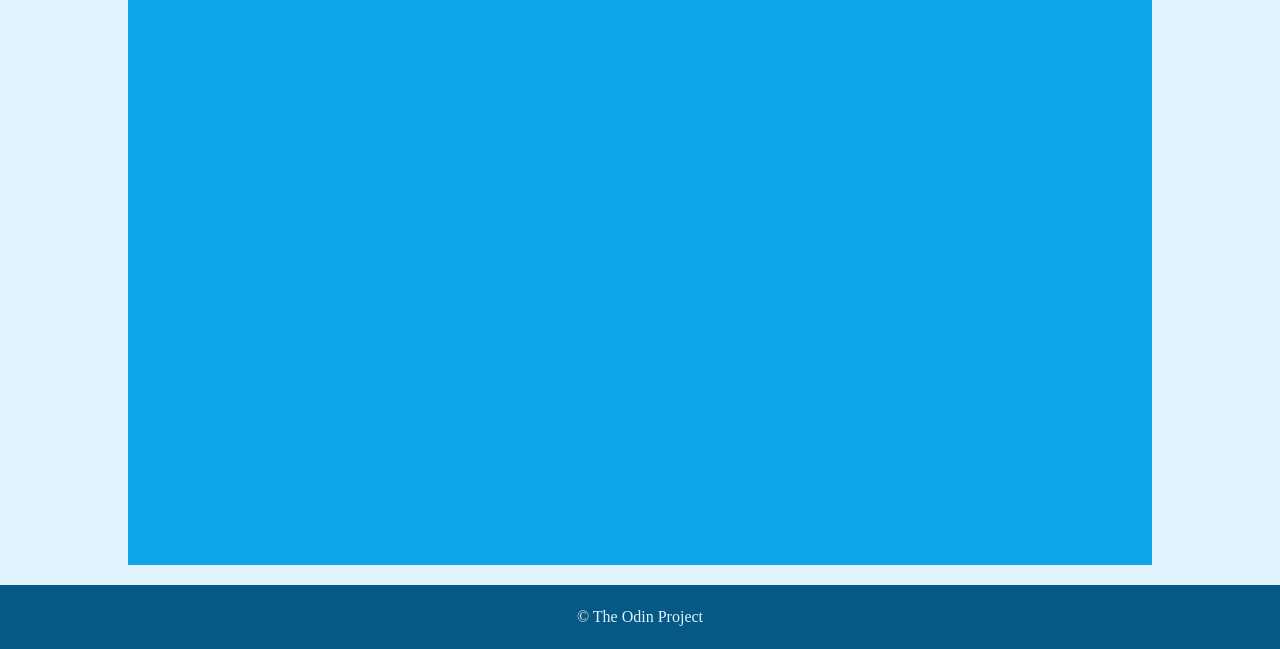
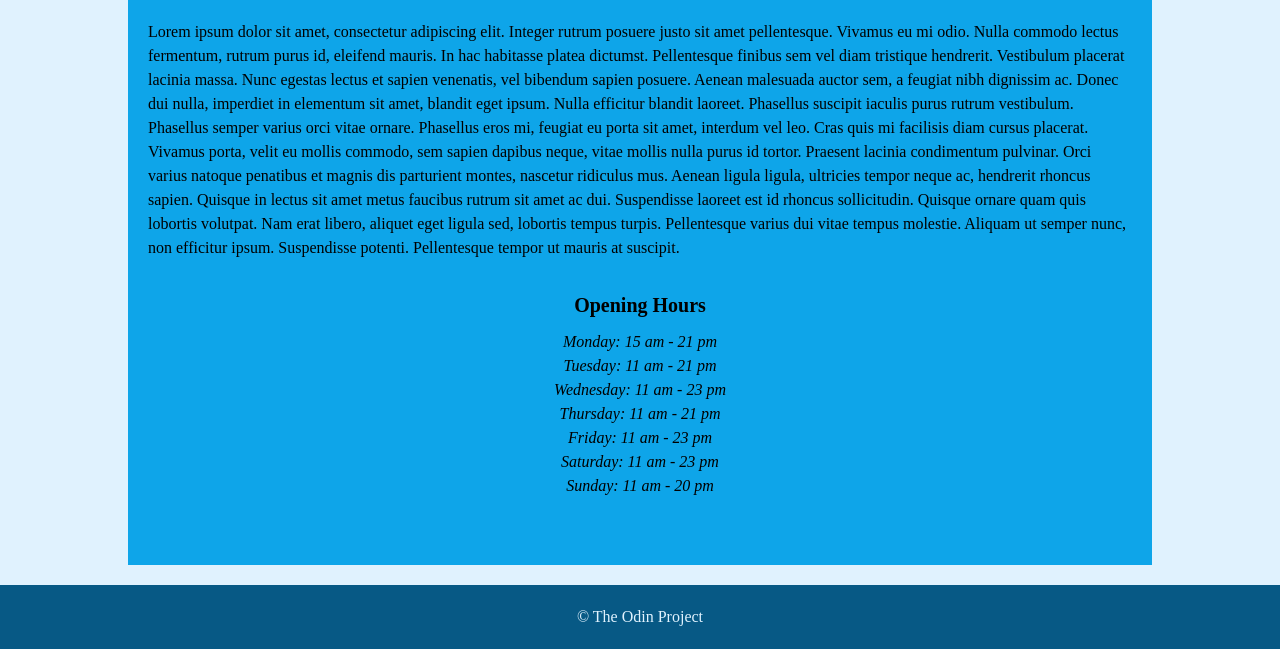
Before and after one commit to maxheerdegen/restaurant-page, a website built with webpack: page src/index.html in a window 1280 px wide. Shown: the part 151-800 px from the top of the page. Built offline with nearby package versions, Linux system fonts and the light colour scheme.

Commit message:
add content for homepage

```diff
--- /dev/null
+++ b/src/home.js
@@ -0,0 +1,81 @@
+const openingHours = [
+    {
+        name: "monday",
+        open: "15 am",
+        close: "21 pm"
+    },
+    {
+        name: "tuesday",
+        open: "11 am",
+        close: "21 pm"
+    },
+    {
+        name: "wednesday",
+        open: "11 am",
+        close: "23 pm"
+    },
+    {
+        name: "thursday",
+        open: "11 am",
+        close: "21 pm"
+    },
+    {
+        name: "friday",
+        open: "11 am",
+        close: "23 pm"
+    },
+    {
+        name: "saturday",
+        open: "11 am",
+        close: "23 pm"
+    },
+    {
+        name: "sunday",
+        open: "11 am",
+        close: "20 pm"
+    },
+];
+
+const populateHome = () => {
+    const contentDiv = document.querySelector("#content");
+
+    const titleDiv = document.createElement("div");
+    const contentTextDiv = document.createElement("div");
+    const openingHoursTitleDiv = document.createElement("div");
+
+    titleDiv.textContent = "Restaurant Name";
+    titleDiv.classList.toggle("title");
+
+    contentTextDiv.textContent = `Lorem ipsum dolor sit amet, consectetur adipiscing elit. Integer rutrum posuere justo sit amet pellentesque.
+    Vivamus eu mi odio. Nulla commodo lectus fermentum, rutrum purus id, eleifend mauris.
+    In hac habitasse platea dictumst. Pellentesque finibus sem vel diam tristique hendrerit.
+    Vestibulum placerat lacinia massa. Nunc egestas lectus et sapien venenatis, vel bibendum sapien posuere.
+    Aenean malesuada auctor sem, a feugiat nibh dignissim ac. Donec dui nulla, imperdiet in elementum sit amet, blandit eget ipsum.
+    Nulla efficitur blandit laoreet. Phasellus suscipit iaculis purus rutrum vestibulum. Phasellus semper varius orci vitae ornare.
+    Phasellus eros mi, feugiat eu porta sit amet, interdum vel leo. Cras quis mi facilisis diam cursus placerat.
+    Vivamus porta, velit eu mollis commodo, sem sapien dapibus neque, vitae mollis nulla purus id tortor.
+    Praesent lacinia condimentum pulvinar. Orci varius natoque penatibus et magnis dis parturient montes, nascetur ridiculus mus.
+    Aenean ligula ligula, ultricies tempor neque ac, hendrerit rhoncus sapien. Quisque in lectus sit amet metus faucibus rutrum sit amet ac dui.
+    Suspendisse laoreet est id rhoncus sollicitudin. Quisque ornare quam quis lobortis volutpat. Nam erat libero, aliquet eget ligula sed, lobortis tempus turpis.
+    Pellentesque varius dui vitae tempus molestie. Aliquam ut semper nunc, non efficitur ipsum. Suspendisse potenti. Pellentesque tempor ut mauris at suscipit.`
+    contentTextDiv.classList.toggle("contentText");
+
+    openingHoursTitleDiv.textContent = "Opening Hours";
+    openingHoursTitleDiv.classList.toggle("subtitle");
+
+    contentDiv.appendChild(titleDiv);
+    contentDiv.appendChild(contentTextDiv);
+    contentDiv.appendChild(openingHoursTitleDiv);
+
+    for (const day of openingHours) {
+        const weekday = day.name.charAt(0).toUpperCase() + day.name.slice(1);
+
+        const openingHoursDayDiv = document.createElement("div");
+        openingHoursDayDiv.textContent = `${weekday}: ${day.open} - ${day.close}`;
+        openingHoursDayDiv.classList.toggle("openingHours");
+
+        contentDiv.appendChild(openingHoursDayDiv);
+    }
+}
+
+export { populateHome };
--- a/src/index.html
+++ b/src/index.html
@@ -13,7 +13,7 @@
             <button>About</button>
         </nav>
     </header>
-    <div id="content">Hello</div>
+    <div id="content"></div>
     <footer>© The Odin Project</footer>
 </body>
 </html>
--- a/src/index.js
+++ b/src/index.js
@@ -1,3 +1,5 @@
 import "./styles.css";
+import { populateHome } from "./home.js";
 
 console.log("Works as intended");
+populateHome();
--- a/src/styles.css
+++ b/src/styles.css
@@ -92,9 +92,35 @@ button:hover {
 }
 
 #content {
-    align-items: center;
     background-color: var(--sky-medium);
     width: 80vw;
     flex: 1;
     margin: 20px;
+    display: flex;
+    flex-direction: column;
+    align-items: center;
 }
+
+.title {
+    font-size: 30px;
+    font-weight: bold;
+    padding: 10px;
+}
+
+.contentText {
+    padding: 20px;
+}
+
+.subtitle {
+    font-size: 20px;
+    font-weight: bold;
+    padding: 10px;
+}
+
+.openingHours {
+    font-style: italic;
+}
+
+.openingHours:last-child {
+    margin-bottom: 10px;
+}
```
Also changed, not shown: src/about.js (added), src/menu.js (added).
